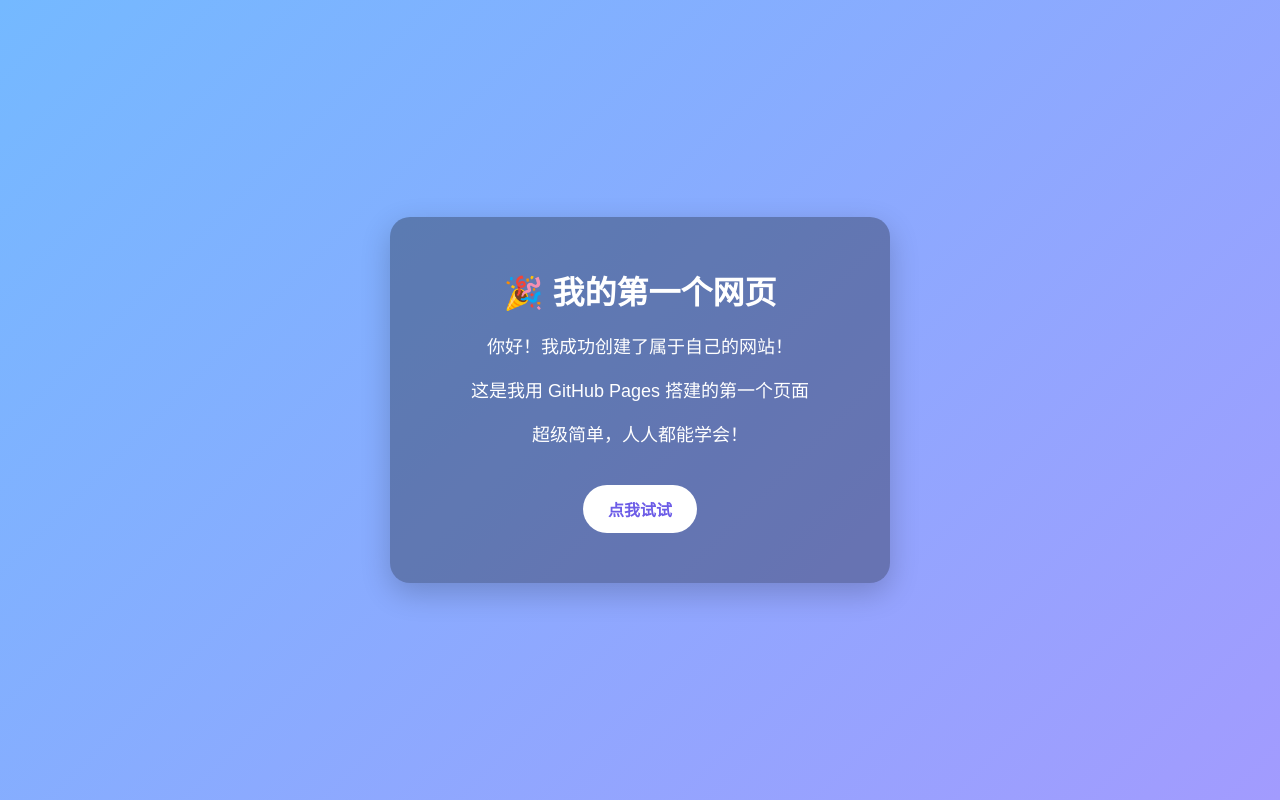
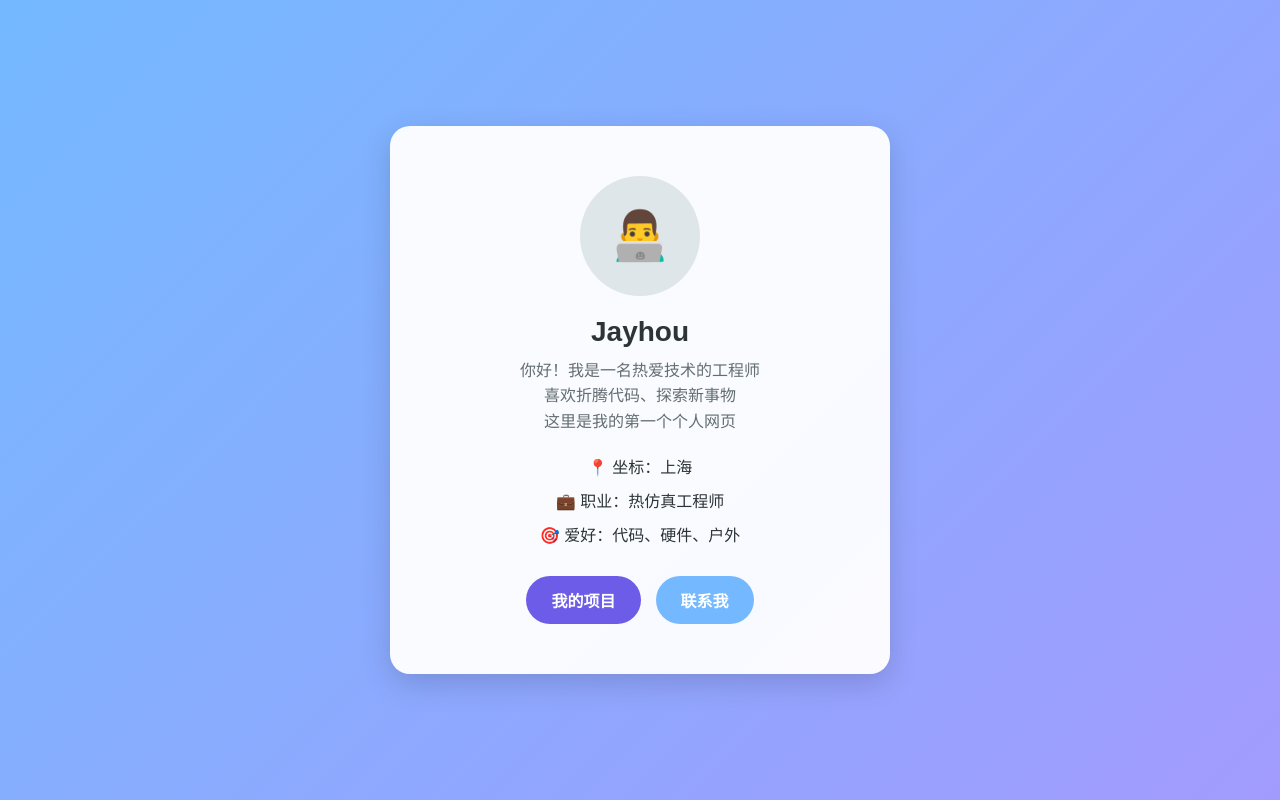
Before and after one commit to Jayhou860825/Jayhou860825.github.io, a plain HTML site: page index.html in a window 1280 px wide. Drawn offline with Linux system fonts and the light colour scheme.

Commit message:
Add files via upload

```diff
--- a/index.html
+++ b/index.html
@@ -3,7 +3,7 @@
 <head>
     <meta charset="UTF-8">
     <meta name="viewport" content="width=device-width, initial-scale=1.0">
-    <title>我的第一个网页</title>
+    <title>我的个人主页</title>
     <style>
         * {
             margin: 0;
@@ -18,51 +18,106 @@
             display: flex;
             justify-content: center;
             align-items: center;
-            color: white;
+            color: #2d3436;
             text-align: center;
             padding: 20px;
         }
 
-        .box {
-            background: rgba(0, 0, 0, 0.3);
+        .card {
+            background: rgba(255, 255, 255, 0.95);
             padding: 50px 30px;
             border-radius: 20px;
-            box-shadow: 0 10px 30px rgba(0,0,0,0.2);
+            box-shadow: 0 10px 30px rgba(0,0,0,0.15);
             max-width: 500px;
             width: 100%;
         }
 
-        h1 {
-            font-size: 32px;
-            margin-bottom: 20px;
+        .avatar {
+            width: 120px;
+            height: 120px;
+            border-radius: 50%;
+            background: #dfe6e9;
+            margin: 0 auto 20px;
+            display: flex;
+            justify-content: center;
+            align-items: center;
+            font-size: 48px;
+            color: #636e72;
         }
 
-        p {
-            font-size: 18px;
-            margin-bottom: 15px;
+        h1 {
+            font-size: 28px;
+            margin-bottom: 10px;
+        }
+
+        .intro {
+            color: #636e72;
+            margin-bottom: 20px;
             line-height: 1.6;
         }
 
+        .info {
+            list-style: none;
+            margin-bottom: 30px;
+        }
+
+        .info li {
+            margin: 10px 0;
+            font-size: 16px;
+        }
+
+        .btn-group {
+            display: flex;
+            gap: 15px;
+            justify-content: center;
+            flex-wrap: wrap;
+        }
+
         .btn {
-            display: inline-block;
-            margin-top: 20px;
             padding: 12px 25px;
-            background: #fff;
-            color: #6c5ce7;
             border-radius: 30px;
             text-decoration: none;
             font-weight: bold;
             font-size: 16px;
+            transition: 0.3s;
+        }
+
+        .btn-primary {
+            background: #6c5ce7;
+            color: white;
+        }
+
+        .btn-secondary {
+            background: #74b9ff;
+            color: white;
         }
     </style>
 </head>
 <body>
-    <div class="box">
-        <h1>🎉 我的第一个网页</h1>
-        <p>你好！我成功创建了属于自己的网站！</p>
-        <p>这是我用 GitHub Pages 搭建的第一个页面</p>
-        <p>超级简单，人人都能学会！</p>
-        <a href="#" class="btn">点我试试</a>
+    <div class="card">
+        <!-- 头像区域，你可以改成自己的头像文字 -->
+        <div class="avatar">👨‍💻</div>
+
+        <!-- 名字和介绍 -->
+        <h1>Jayhou</h1>
+        <p class="intro">
+            你好！我是一名热爱技术的工程师<br>
+            喜欢折腾代码、探索新事物<br>
+            这里是我的第一个个人网页
+        </p>
+
+        <!-- 信息列表 -->
+        <ul class="info">
+            <li>📍 坐标：上海</li>
+            <li>💼 职业：热仿真工程师</li>
+            <li>🎯 爱好：代码、硬件、户外</li>
+        </ul>
+
+        <!-- 按钮 -->
+        <div class="btn-group">
+            <a href="#" class="btn btn-primary">我的项目</a>
+            <a href="#" class="btn btn-secondary">联系我</a>
+        </div>
     </div>
 </body>
 </html>
```
